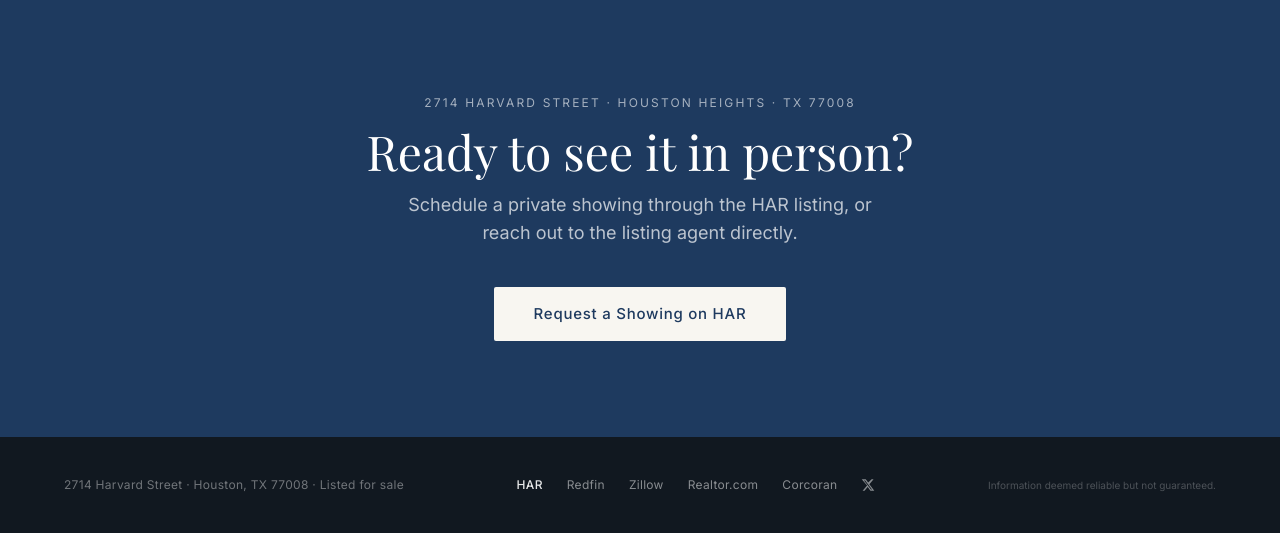
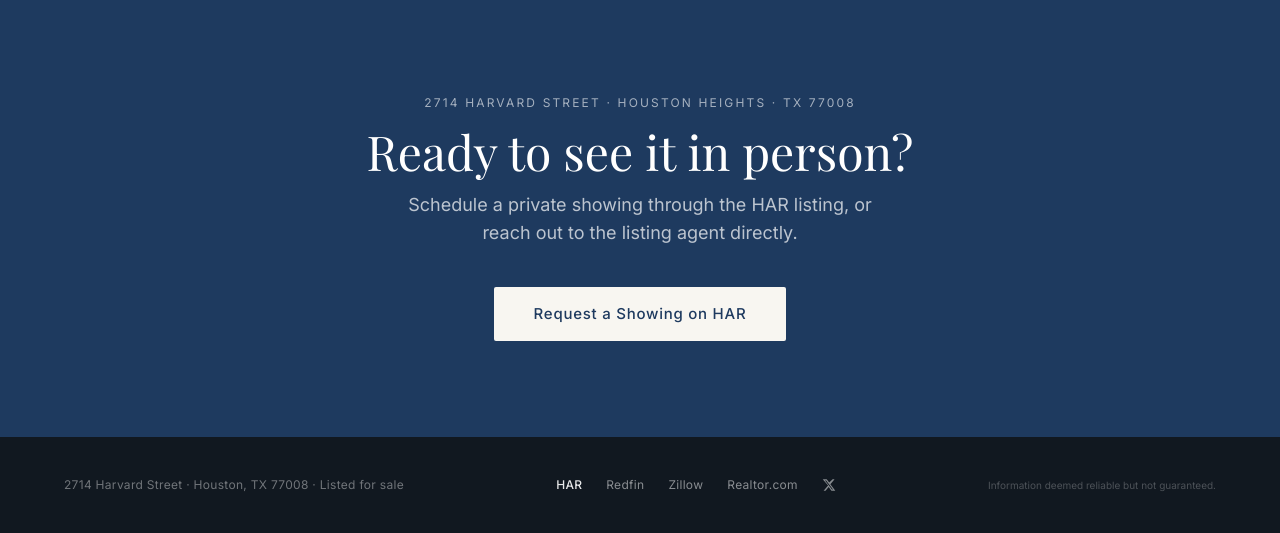
Before and after one commit to ricksterz/2714HarvardSt, a Flask app: page / in a window 1280 px wide. Shown: the part 5745-6278 px from the top of the page. Run offline with Flask 3, Linux system fonts and the light colour scheme; some libraries are stand-ins or nearby versions; some web fonts are replaced.

Commit message:
Remove Corcoran from footer

```diff
--- a/templates/index.html
+++ b/templates/index.html
@@ -569,8 +569,7 @@
       <a href="https://www.redfin.com/TX/Houston/2714-Harvard-St-77008/home/52560213" target="_blank" rel="noopener" class="font-sans text-white/50 hover:text-white/90 text-xs tracking-wide transition-colors">Redfin</a>
       <a href="https://www.zillow.com/homedetails/2714-Harvard-St-Houston-TX-77008/121104863_zpid/" target="_blank" rel="noopener" class="font-sans text-white/50 hover:text-white/90 text-xs tracking-wide transition-colors">Zillow</a>
       <a href="https://www.realtor.com/realestateandhomes-detail/2714-Harvard-St_Houston_TX_77008_M87730-67660" target="_blank" rel="noopener" class="font-sans text-white/50 hover:text-white/90 text-xs tracking-wide transition-colors">Realtor.com</a>
-      <a href="https://www.corcoran.com/listing/for-sale/2714-harvard-street-houston-tx-77008/105421904/regionId/133" target="_blank" rel="noopener" class="font-sans text-white/50 hover:text-white/90 text-xs tracking-wide transition-colors">Corcoran</a>
-      <a href="https://x.com/2714HarvardSt" target="_blank" rel="noopener" aria-label="X / Twitter"
+<a href="https://x.com/2714HarvardSt" target="_blank" rel="noopener" aria-label="X / Twitter"
          class="text-white/50 hover:text-white/90 transition-colors flex items-center">
         <svg xmlns="http://www.w3.org/2000/svg" width="14" height="14" viewBox="0 0 24 24" fill="currentColor">
           <path d="M18.244 2.25h3.308l-7.227 8.26 8.502 11.24H16.17l-4.714-6.231-5.401 6.231H2.746l7.73-8.835L1.254 2.25H8.08l4.253 5.622 5.911-5.622Zm-1.161 17.52h1.833L7.084 4.126H5.117z"/>
```
